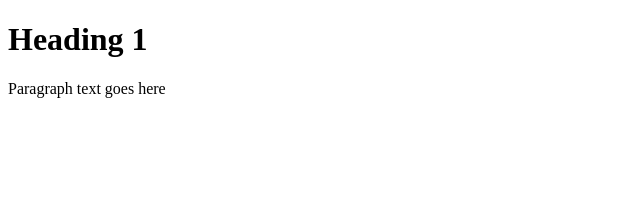
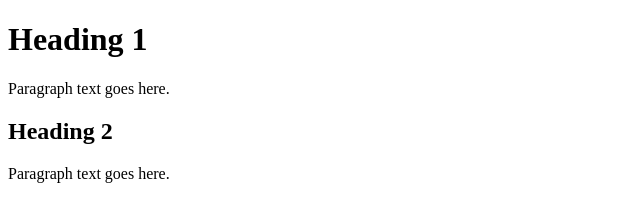
Before and after one commit to DennisD0/Personal-Portfolio, a plain HTML site: page personal portfolio.html in a window 1280 px wide. Shown: the whole page, without its empty margins (0-640 px from the left). Drawn offline with Linux system fonts and the light colour scheme.

Commit message:
commit testing 2

```diff
--- a/personal portfolio.html
+++ b/personal portfolio.html
@@ -6,7 +6,10 @@
 <body>
 
     <h1>Heading 1</h1>
-    <p>Paragraph text goes here</p>
+    <p>Paragraph text goes here.</p>
+
+    <h2>Heading 2</h2>
+    <p>Paragraph text goes here.</p>
 
 </body>
 </html>
```
